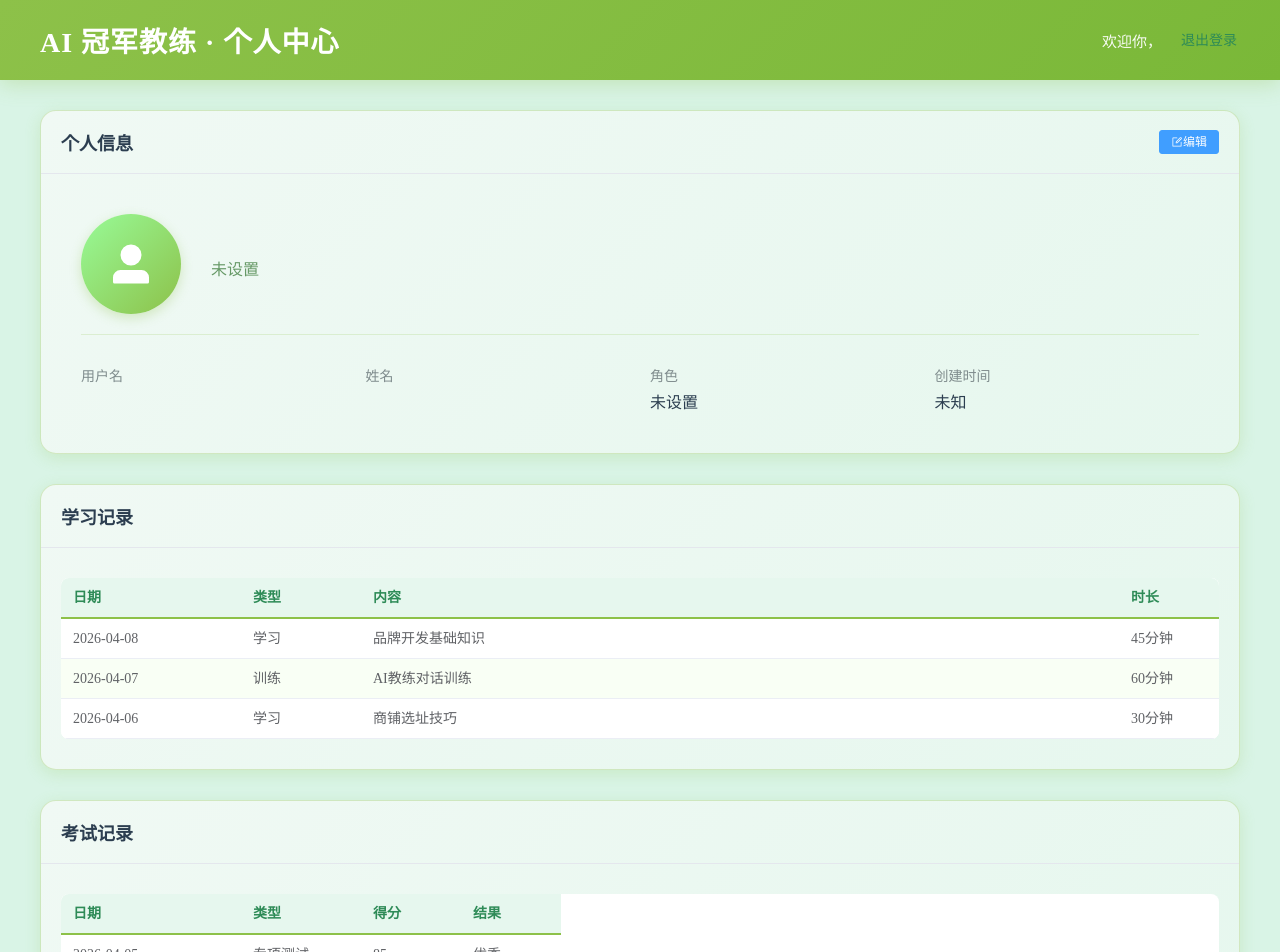
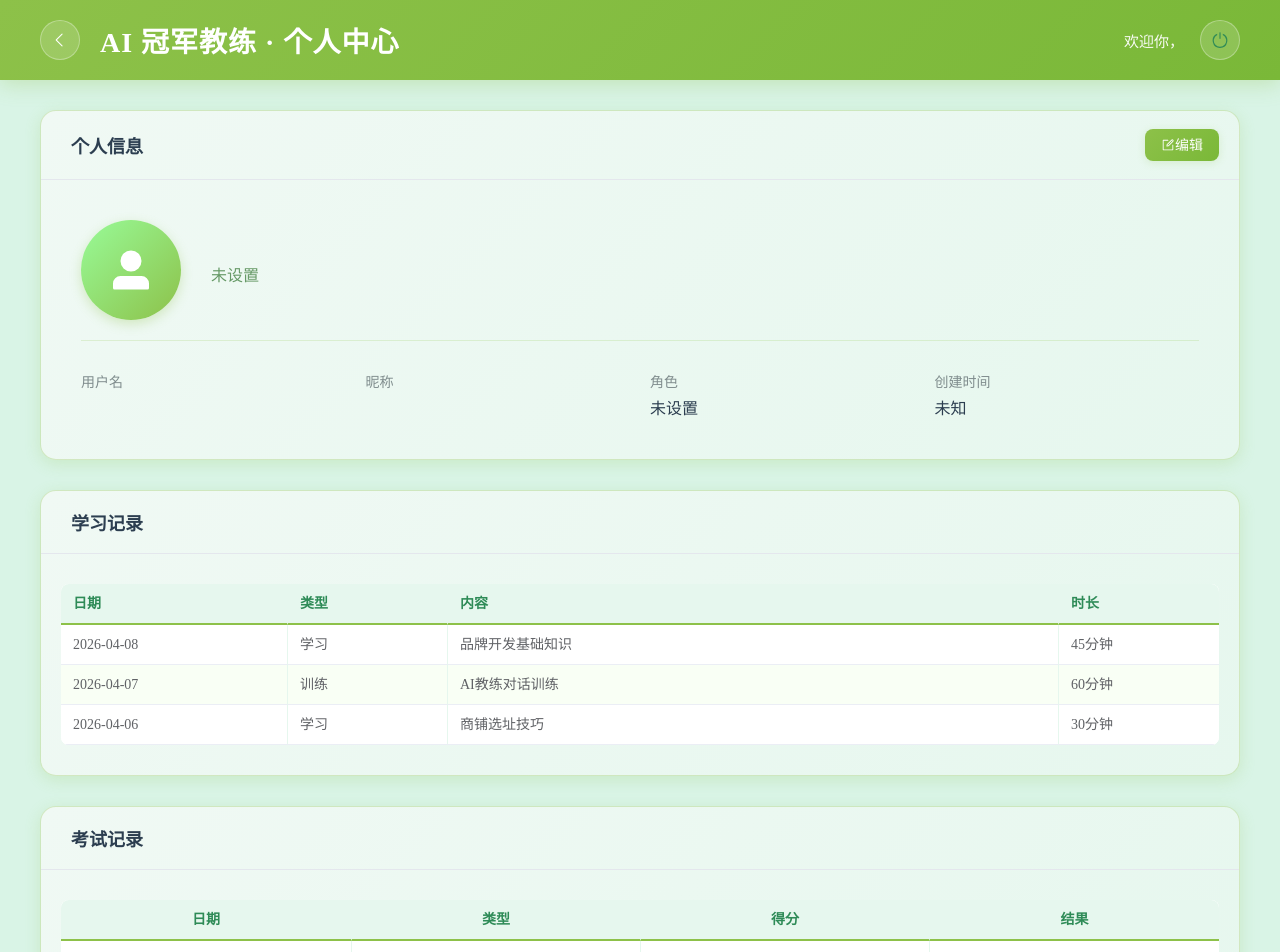
Before and after one commit to BubbleCat0510/coach, a Vue app in the folder frontend/: page /profile in a window 1280 px wide. Shown: the top 952 px of the page. Built offline with nearby package versions, Linux system fonts and the light colour scheme; no server answers; sample sign-in values are in the browser's storage.

Commit message:
1、完成了个人中心中账号信息的显示 2、美化了个人中心页面的外观 3、新增了个人中心修改信息的功能

```diff
--- a/frontend/src/views/Profile.vue
+++ b/frontend/src/views/Profile.vue
@@ -3,13 +3,20 @@
   <div class="profile-page">
     <!-- 顶部标题栏 -->
     <div class="header">
-      <!-- 左侧标题 -->
+      <!-- 左侧返回按钮和标题 -->
+      <div class="header-left">
+        <el-button class="back-button" @click="goBack">
+          <el-icon class="back-icon"><ArrowLeft /></el-icon>
+        </el-button>
         <div class="title"><h2>AI 冠军教练 · 个人中心</h2></div>
+      </div>
 
       <!-- 右侧用户信息 -->
       <div class="user-info">
-        <span>欢迎你，{{ userInfo.name }}</span>
-        <el-button link @click="logout">退出登录</el-button>
+        <span>欢迎你，{{ userInfo.nickname }}</span>
+        <el-button class="logout-button" @click="logout">
+          <el-icon class="logout-icon"><SwitchButton /></el-icon>
+        </el-button>
       </div>
     </div>
 
@@ -19,8 +26,8 @@
       <el-card class="profile-card">
         <template #header>
           <div class="card-header">
-            <span class="header-title">个人信息</span>
-            <el-button type="primary" size="small" @click="editProfile">
+            <span style="margin-left: 10px;" class="header-title">个人信息</span>
+            <el-button class="edit-button" @click="editProfile">
               <el-icon><Edit /></el-icon>
               编辑
             </el-button>
@@ -33,7 +40,7 @@
               <el-icon class="avatar-icon"><UserFilled /></el-icon>
             </div>
             <div class="avatar-info">
-              <h3>{{ userInfo.name }}</h3>
+              <h3>{{ userInfo.nickname }}</h3>
               <p class="user-role">{{ userInfo.role || '未设置' }}</p>
             </div>
           </div>
@@ -44,8 +51,8 @@
               <span class="info-value">{{ userInfo.username }}</span>
             </div>
             <div class="info-item">
-              <span class="info-label">姓名</span>
-              <span class="info-value">{{ userInfo.name }}</span>
+              <span class="info-label">昵称</span>
+              <span class="info-value">{{ userInfo.nickname }}</span>
             </div>
             <div class="info-item">
               <span class="info-label">角色</span>
@@ -63,16 +70,16 @@
       <el-card class="record-card">
         <template #header>
           <div class="card-header">
-            <span class="header-title">学习记录</span>
+            <span style="margin-left: 10px;" class="header-title">学习记录</span>
           </div>
         </template>
 
         <div class="record-list">
-          <el-table :data="learningRecords" style="width: 100%">
-            <el-table-column prop="date" label="日期" width="180" />
-            <el-table-column prop="type" label="类型" width="120" />
-            <el-table-column prop="content" label="内容" />
-            <el-table-column prop="duration" label="时长" width="100" />
+          <el-table :data="learningRecords" style="width: 100%" :fit="true">
+            <el-table-column prop="date" label="日期" min-width="140" />
+            <el-table-column prop="type" label="类型" min-width="100" />
+            <el-table-column prop="content" label="内容" min-width="380" />
+            <el-table-column prop="duration" label="时长" min-width="100" />
           </el-table>
         </div>
       </el-card>
@@ -81,16 +88,16 @@
       <el-card class="exam-card">
         <template #header>
           <div class="card-header">
-            <span class="header-title">考试记录</span>
+            <span style="margin-left: 10px;" class="header-title">考试记录</span>
           </div>
         </template>
 
         <div class="exam-list">
-          <el-table :data="examRecords" style="width: 100%">
-            <el-table-column prop="date" label="日期" width="180" />
-            <el-table-column prop="type" label="类型" width="120" />
-            <el-table-column prop="score" label="得分" width="100" />
-            <el-table-column prop="result" label="结果" width="100" />
+          <el-table :data="examRecords" style="width: 100%" :fit="true" class="exam-table">
+            <el-table-column prop="date" label="日期" text-align="center" />
+            <el-table-column prop="type" label="类型" text-align="center" />
+            <el-table-column prop="score" label="得分" text-align="center" />
+            <el-table-column prop="result" label="结果" text-align="center" />
           </el-table>
         </div>
       </el-card>
@@ -100,29 +107,57 @@
     <el-dialog
       v-model="showEditDialog"
       title="编辑个人信息"
-      width="400px"
+      width="480px"
+      custom-class="profile-edit-dialog"
+      :close-on-click-modal="false"
     >
-      <el-form :model="editForm" ref="editFormRef" label-width="80px">
-        <el-form-item label="姓名" prop="name">
-          <el-input v-model="editForm.name" placeholder="请输入姓名" />
+      <div class="dialog-content">
+        <div class="dialog-header">
+          <el-icon class="header-icon"><UserFilled /></el-icon>
+          <h3>更新您的个人信息</h3>
+        </div>
+        <el-form :model="editForm" ref="editFormRef" :rules="rules" label-width="100px" class="profile-form">
+          <el-form-item label="昵&ensp;&ensp;&ensp;&ensp;称" prop="nickname" class="form-item">
+            <el-input
+              v-model="editForm.nickname"
+              placeholder="请输入昵称"
+              class="form-input"
+
+            />
           </el-form-item>
-        <el-form-item label="角色" prop="role">
-          <el-select v-model="editForm.role" placeholder="请选择角色">
-            <el-option label="商铺开发" value="商铺开发" />
-            <el-option label="品牌开发" value="品牌开发" />
-            <el-option label="品牌选址" value="品牌选址" />
-            <el-option label="上门服务" value="上门服务" />
-            <el-option label="商铺招商" value="商铺招商" />
-          </el-select>
+          <el-form-item label="角&ensp;&ensp;&ensp;&ensp;色" class="form-item">
+            <el-input
+              v-model="editForm.role"
+              placeholder="角色"
+              disabled
+              class="form-input disabled-input"
+
+            />
           </el-form-item>
-        <el-form-item label="密码" prop="password">
-          <el-input v-model="editForm.password" type="password" placeholder="请输入新密码（不修改请留空）" />
+          <el-form-item label="密&ensp;&ensp;&ensp;&ensp;码" prop="password" class="form-item">
+            <el-input
+              v-model="editForm.password"
+              type="password"
+              placeholder="请输入新密码（不修改请留空）"
+              class="form-input"
+
+            />
+          </el-form-item>
+          <el-form-item label="确认密码" prop="confirmPassword" class="form-item">
+            <el-input
+              v-model="editForm.confirmPassword"
+              type="password"
+              placeholder="请确认新密码"
+              class="form-input"
+
+            />
           </el-form-item>
         </el-form>
+      </div>
       <template #footer>
         <span class="dialog-footer">
-          <el-button @click="showEditDialog = false">取消</el-button>
-          <el-button type="primary" @click="saveProfile">确定</el-button>
+          <el-button class="cancel-btn" @click="showEditDialog = false">取消</el-button>
+          <el-button type="primary" class="save-btn" @click="saveProfile">确定</el-button>
         </span>
       </template>
     </el-dialog>
@@ -133,30 +168,57 @@
 // Vue 组合式 API
 import { ref, onMounted } from 'vue'
 import { useRouter } from 'vue-router'
-import { getNickname, getUserRole, updateUser } from '../api/user'
+import { getProfile, updateUser } from '../api/user'
 import { ElMessage } from 'element-plus'
-import { UserFilled, Edit } from '@element-plus/icons-vue'
+import { UserFilled, Edit, ArrowLeft, SwitchButton } from '@element-plus/icons-vue'
 
 // 路由实例
 const router = useRouter()
 
 // 用户信息
 const userInfo = ref({
+  id: '',
   username: '',
-  name: '',
+  nickname: '',
   role: '',
   createdAt: ''
 })
 
 // 编辑表单
 const editForm = ref({
-  name: '',
+  nickname: '',
   role: '',
-  password: ''
+  password: '',
+  confirmPassword: ''
 })
 
 const editFormRef = ref(null)
 const showEditDialog = ref(false)
+
+// 验证密码
+const validatePassword = (rule, value, callback) => {
+  if (value && value.length < 6) {
+    callback(new Error('密码长度不能少于6位'))
+  } else {
+    callback()
+  }
+}
+
+// 验证确认密码
+const validateConfirmPassword = (rule, value, callback) => {
+  if (value && value !== editForm.value.password) {
+    callback(new Error('两次输入的密码不一致'))
+  } else {
+    callback()
+  }
+}
+
+// 表单验证规则
+const rules = {
+  nickname: [{ required: true, message: '请输入昵称', trigger: 'blur' }],
+  password: [{ validator: validatePassword, trigger: 'blur' }],
+  confirmPassword: [{ validator: validateConfirmPassword, trigger: 'blur' }]
+}
 
 // 学习记录
 const learningRecords = ref([
@@ -174,17 +236,17 @@ const examRecords = ref([
 // 页面加载时获取用户信息
 onMounted(async () => {
   try {
-    // 获取用户昵称
-    const nicknameRes = await getNickname()
-    userInfo.value.name = nicknameRes.nickname
-    userInfo.value.username = nicknameRes.username || '未知'
-
-    // 获取用户角色
-    const roleRes = await getUserRole()
-    userInfo.value.role = roleRes.role
-
-    // 模拟获取创建时间
-    userInfo.value.createdAt = '2026-04-01 10:00:00'
+    // 获取用户完整信息
+    const profileRes = await getProfile()
+    if (profileRes.user) {
+      userInfo.value = {
+        id: profileRes.user.id || '',
+        username: profileRes.user.username || '未知',
+        nickname: profileRes.user.name || '未知',
+        role: profileRes.user.role || '未设置',
+        createdAt: profileRes.user.createdAt || '未知'
+      }
+    }
   } catch (error) {
     console.error('获取用户信息失败:', error)
     ElMessage.error('获取用户信息失败')
@@ -195,7 +257,7 @@ onMounted(async () => {
 const editProfile = () => {
   // 填充编辑表单
   editForm.value = {
-    name: userInfo.value.name,
+    nickname: userInfo.value.nickname,
     role: userInfo.value.role,
     password: ''
   }
@@ -205,22 +267,27 @@ const editProfile = () => {
 // 保存个人信息
 const saveProfile = async () => {
   try {
-    // 调用API更新用户信息
+    // 表单验证
+    await editFormRef.value.validate()
+
+    // 调用API更新用户信息（不包含角色）
     await updateUser({
-      name: editForm.value.name,
-      role: editForm.value.role,
+      name: editForm.value.nickname,
       password: editForm.value.password
     })
 
     // 更新本地用户信息
-    userInfo.value.name = editForm.value.name
-    userInfo.value.role = editForm.value.role
+    userInfo.value.nickname = editForm.value.nickname
 
     ElMessage.success('个人信息更新成功')
     showEditDialog.value = false
   } catch (error) {
     console.error('更新个人信息失败:', error)
+    if (error.name === 'Error') {
+      // 表单验证错误，由Element Plus自动处理
+    } else {
       ElMessage.error('更新个人信息失败')
+    }
   }
 }
 
@@ -229,6 +296,11 @@ const logout = () => {
   // 清 token
   localStorage.removeItem('token')
   router.push('/login')
+}
+
+// 返回上一页
+const goBack = () => {
+  router.back()
 }
 </script>
 
@@ -255,6 +327,12 @@ const logout = () => {
   white-space: nowrap;
 }
 
+.header-left {
+  display: flex;
+  align-items: center;
+  gap: 20px;
+}
+
 .header h2 {
   font-size: 28px;
   font-weight: 700;
@@ -264,8 +342,116 @@ const logout = () => {
 
 .title {
   display: flex;
-  width: 350px;
   height: 40px;
+}
+
+.back-button {
+  width: 40px;
+  height: 40px;
+  border-radius: 50%;
+  display: flex;
+  align-items: center;
+  justify-content: center;
+  background-color: rgba(255, 255, 255, 0.15);
+  border: 1px solid rgba(255, 255, 255, 0.3);
+  color: white;
+  transition: all 0.3s ease;
+  padding: 0;
+}
+
+.back-button:hover {
+  background-color: rgba(255, 255, 255, 0.25);
+  transform: translateX(-2px);
+  box-shadow: 0 2px 8px rgba(255, 255, 255, 0.2);
+  color: white;
+  border-color: rgba(255, 255, 255, 0.5);
+}
+
+.back-icon {
+  font-size: 18px;
+}
+
+/* 退出登录按钮样式 */
+.logout-button {
+  width: 40px;
+  height: 40px;
+  border-radius: 50%;
+  display: flex;
+  align-items: center;
+  justify-content: center;
+  background-color: rgba(255, 255, 255, 0.15);
+  border: 1px solid rgba(255, 255, 255, 0.3);
+  color: white;
+  transition: all 0.3s ease;
+  padding: 0;
+}
+
+.logout-button:hover {
+  background-color: rgba(255, 255, 255, 0.25);
+  transform: translateY(-2px);
+  box-shadow: 0 2px 8px rgba(255, 255, 255, 0.2);
+  color: white;
+  border-color: rgba(255, 255, 255, 0.5);
+}
+
+.logout-icon {
+  font-size: 18px;
+}
+
+/* 编辑按钮样式 */
+.edit-button {
+  background: linear-gradient(135deg, #8DC149, #7ab838);
+  border: none;
+  border-radius: 8px;
+  padding: 6px 16px;
+  font-size: 14px;
+  font-weight: 500;
+  color: white;
+  transition: all 0.3s ease;
+  box-shadow: 0 2px 8px rgba(141, 193, 73, 0.2);
+}
+
+.edit-button:hover {
+  transform: translateY(-2px);
+  box-shadow: 0 4px 12px rgba(141, 193, 73, 0.3);
+  background: linear-gradient(135deg, #7ab838, #8DC149);
+  color: white;
+}
+
+/* 考试表格样式 */
+.exam-table :deep(.el-table__header-wrapper th) {
+  text-align: center !important;
+  border-right: 1px solid #e6f7ee !important;
+}
+
+.exam-table :deep(.el-table__body-wrapper td) {
+  text-align: center !important;
+  border-right: 1px solid #e6f7ee !important;
+}
+
+.exam-table :deep(.el-table__header-wrapper th:last-child) {
+  border-right: none !important;
+}
+
+.exam-table :deep(.el-table__body-wrapper td:last-child) {
+  border-right: none !important;
+}
+
+/* 学习记录表格样式 */
+.record-list :deep(.el-table__header-wrapper th) {
+  border-right: 1px solid #e6f7ee !important;
+}
+
+.record-list :deep(.el-table__body-wrapper td) {
+  border-right: 1px solid #e6f7ee !important;
+}
+
+.record-list :deep(.el-table__header-wrapper th:last-child) {
+  border-right: none !important;
+}
+
+.record-list :deep(.el-table__body-wrapper td:last-child) {
+  border-right: none !important;
 }
 
 .user-info {
@@ -422,4 +608,125 @@ const logout = () => {
 :deep(.el-table tr:hover td) {
   background-color: #e6f7ee !important;
 }
+
+/* 编辑个人信息弹窗样式 */
+.profile-edit-dialog {
+  border-radius: 16px !important;
+  overflow: hidden;
+}
+
+.profile-edit-dialog :deep(.el-dialog__header) {
+  background: linear-gradient(135deg, #8DC149, #7ab838);
+  color: white;
+  padding: 20px 24px;
+  text-align: center;
+}
+
+.profile-edit-dialog :deep(.el-dialog__title) {
+  font-size: 20px;
+  font-weight: 600;
+  color: white;
+}
+
+.profile-edit-dialog :deep(.el-dialog__body) {
+  padding: 30px 24px;
+  background: #f9fff5;
+}
+
+.profile-edit-dialog :deep(.el-dialog__footer) {
+  padding: 20px 24px;
+  background: #f9fff5;
+  border-top: 1px solid rgba(141, 193, 73, 0.2);
+}
+
+/* 弹窗内容 */
+.dialog-content {
+  display: flex;
+  flex-direction: column;
+  gap: 24px;
+}
+
+.dialog-header {
+  display: flex;
+  flex-direction: column;
+  align-items: center;
+  gap: 8px;
+  padding-bottom: 20px;
+  border-bottom: 1px solid rgba(141, 193, 73, 0.2);
+}
+
+.header-icon {
+  font-size: 48px;
+  color: #8DC149;
+}
+
+.dialog-header h3 {
+  margin: 0;
+  font-size: 18px;
+  font-weight: 600;
+  color: #2c3e50;
+}
+
+/* 表单样式 */
+.profile-form {
+  width: 100%;
+}
+
+.form-item {
+  margin-bottom: 20px;
+}
+
+.form-input {
+  border-radius: 8px !important;
+  border: 1px solid rgba(141, 193, 73, 0.3) !important;
+  transition: all 0.3s ease;
+  margin-right: 20px;
+}
+
+.form-input:focus {
+  border-color: #8DC149 !important;
+  box-shadow: 0 0 0 2px rgba(141, 193, 73, 0.2) !important;
+}
+
+.disabled-input {
+  background-color: #f0f9f4 !important;
+  border-color: rgba(141, 193, 73, 0.2) !important;
+  color: #669966 !important;
+}
+
+/* 按钮样式 */
+.dialog-footer {
+  display: flex;
+  justify-content: center;
+  gap: 16px;
+  width: 100%;
+}
+
+.cancel-btn {
+  padding: 10px 24px;
+  border-radius: 8px;
+  font-size: 16px;
+  transition: all 0.3s ease;
+}
+
+.save-btn {
+  padding: 10px 24px;
+  border-radius: 8px;
+  font-size: 16px;
+  background: linear-gradient(135deg, #8DC149, #7ab838);
+  border: none;
+  transition: all 0.3s ease;
+}
+
+.save-btn:hover {
+  transform: translateY(-2px);
+  box-shadow: 0 4px 12px rgba(141, 193, 73, 0.3);
+}
+
+/* 表单验证错误提示 */
+.profile-edit-dialog :deep(.el-form-item__error) {
+  color: #f56c6c;
+  font-size: 12px;
+  margin-top: 4px;
+}
 </style>
```
Also changed, not shown: 1 other file (tests, documents, lock files or other folders). Lines whose indentation alone changed are shown as unchanged.
